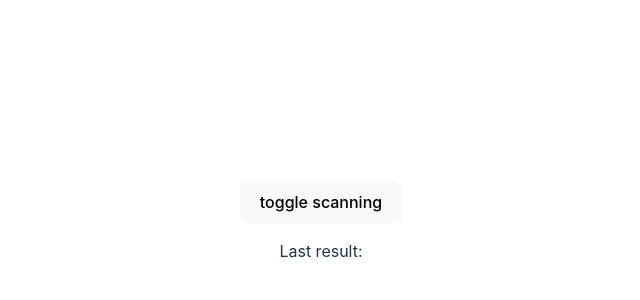
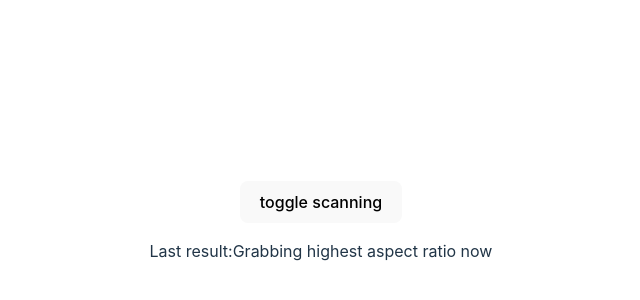
Before and after one commit to eschmiel/zxing-test, a React (Vite) app in the folder vite-test/vite-project/: page / in a window 1280 px wide. Shown: the part 170-470 px from the top of the page, without its empty margins (319-959 px from the left). Built offline with nearby package versions, Linux system fonts and the light colour scheme.

Commit message:
notice of change

```diff
--- a/vite-test/vite-project/src/App.jsx
+++ b/vite-test/vite-project/src/App.jsx
@@ -44,11 +44,12 @@ function App() {
       <p>
         <span>Last result:</span>
         <span>{result}</span>
+        Grabbing highest aspect ratio now
       </p>
       {deviceCapabilities.map((device, index) =>
         <div key={index}>
           <h1>device {index}</h1>
-          <h2>facingMode?s</h2>
+          <h2>facingMode?</h2>
           <p>
             {device.facingMode}
           </p>
```
